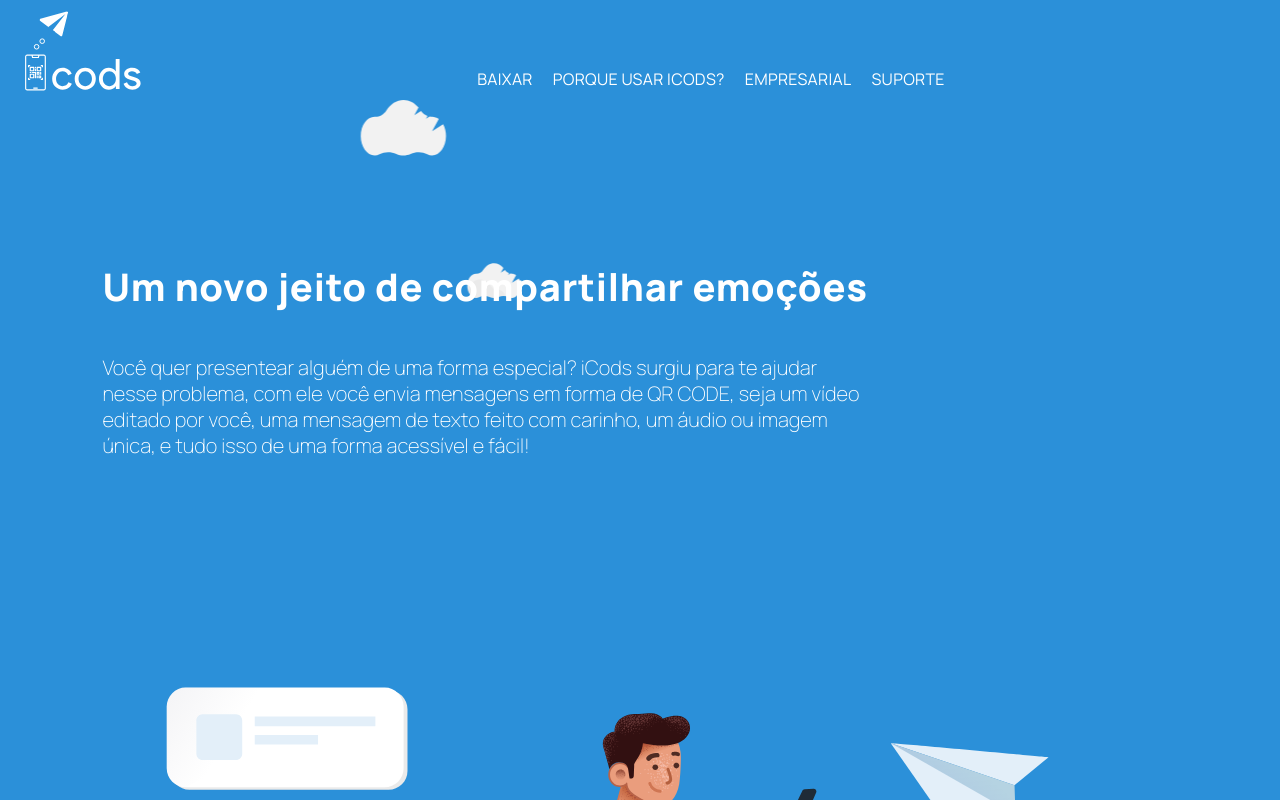
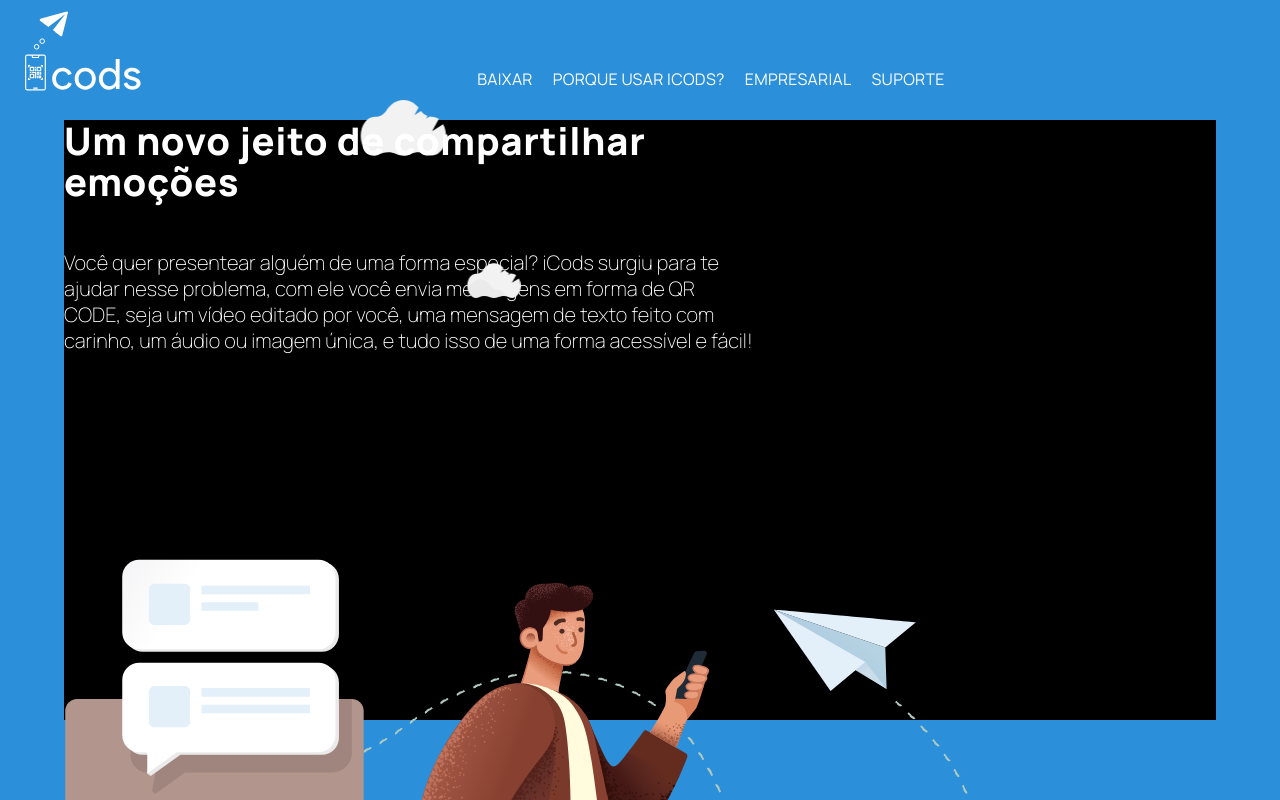
Before and after one commit to ICods-tech/icods-web, a Next.js app: page / in a window 1280 px wide. Built offline with nearby package versions, Linux system fonts and the light colour scheme.

Commit message:
fix: double bars.

```diff
--- a/styles/globalStyle.ts
+++ b/styles/globalStyle.ts
@@ -1,6 +1,10 @@
 import { createGlobalStyle } from 'styled-components'
 
 const GlobalStyle = createGlobalStyle`
+  body {
+    max-height: 100vh;
+  }
+
   * {
     font-family: 'Manrope', sans-serif;
     margin: 0;
--- a/styles/homePage.ts
+++ b/styles/homePage.ts
@@ -64,19 +64,23 @@ export const Clouds = styled.img`
 
 export const ContainerText = styled.div`
   position: relative;
+  background: #000;
 
-  width: 100%;
+  width: 90%;
+  margin: 0 auto;
   height: 600px;
-  padding: 13% 8%;
+
 
   color: #fff;
   font-style: normal;
 `;
 
 export const ContainerTextTitle = styled.h1`
+
   position: relative;
   font-size: 38px;
   margin: 0;
+  margin-top: 20px;
   margin-right: auto;
 
   z-index: 2;
@@ -86,7 +90,7 @@ export const ContainerTextTitle = styled.h1`
 `;
 
 export const ContainerTextParagraph = styled.p`
-
+  /* text-align: justify; */
   margin-top: 48px;
   font-size: 20px;
 
@@ -98,6 +102,7 @@ export const ContainerTextParagraph = styled.p`
 
 export const Sapiens01 = styled.img`
   /* position: absolute; */
+  /* width:  */
   left: 0;
   bottom: 0;
   width: 100%;
```
